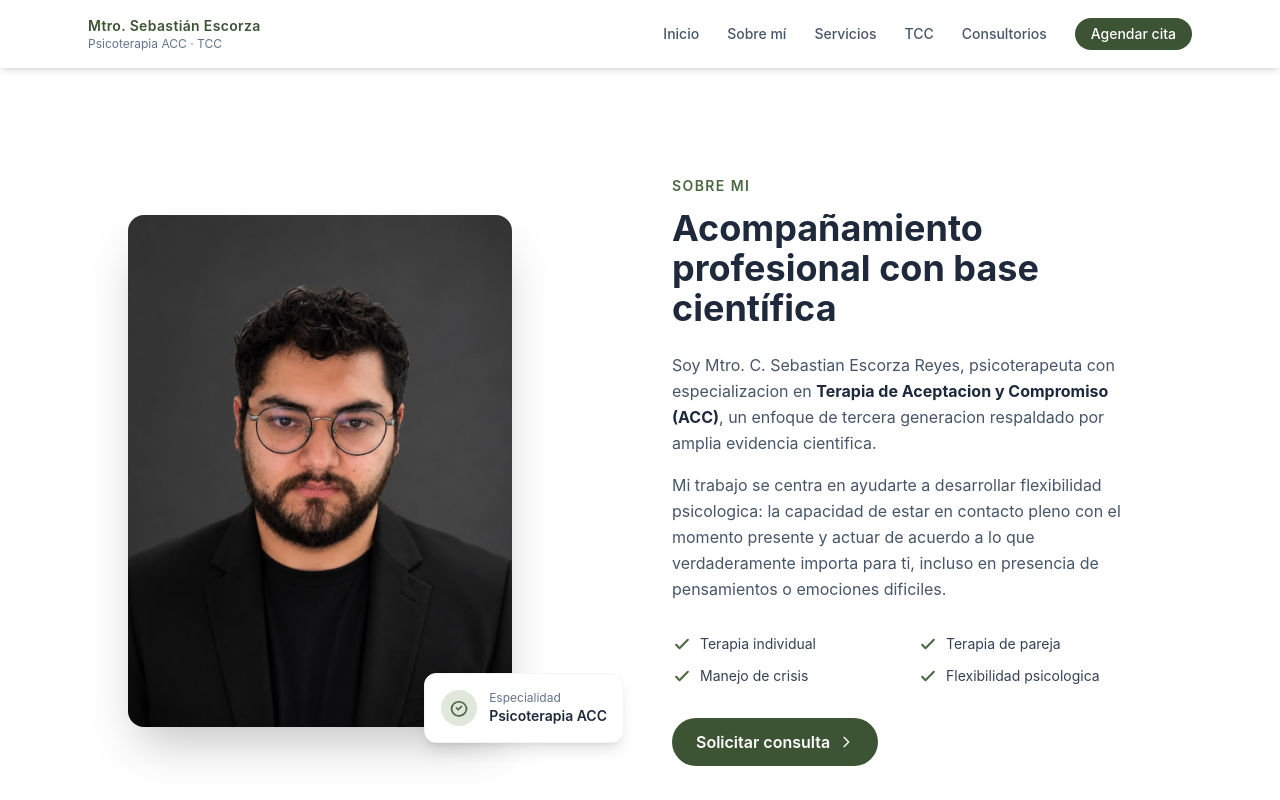
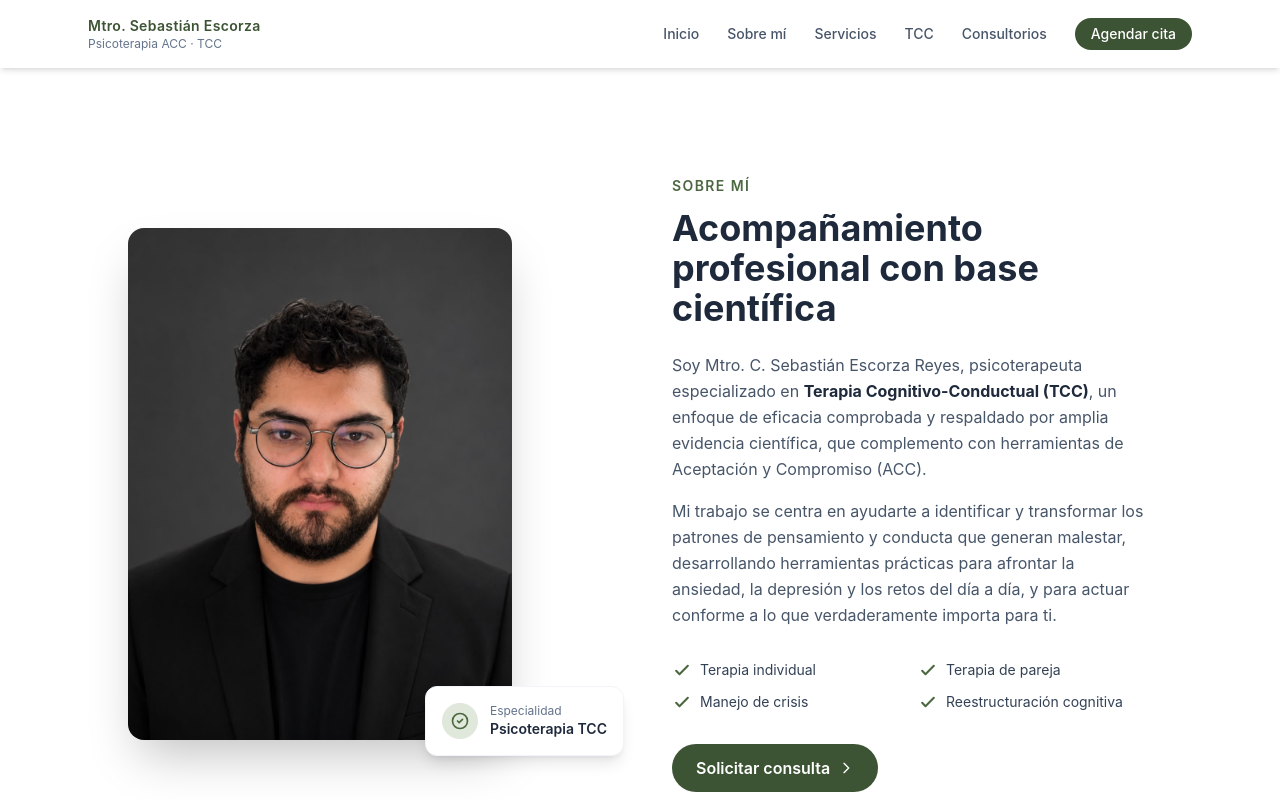
Before and after one commit to novumarketing/sebastian-psicologia, a Next.js app: page /sobre-mi in a window 1280 px wide. Shown: the top 800 px of the page. Built offline with nearby package versions, Linux system fonts and the light colour scheme.

Commit message:
Add files via upload

```diff
--- a/components/About.tsx
+++ b/components/About.tsx
@@ -9,40 +9,34 @@ export default function About() {
           <div className="relative overflow-hidden rounded-2xl shadow-2xl aspect-[3/4] max-w-sm mx-auto lg:mx-0 bg-primary-100">
             <img
               src="/sebastian.jpg"
-              alt="Mtro. C. Sebastian Escorza Reyes"
+              alt="Mtro. C. Sebastián Escorza Reyes"
               className="w-full h-full object-cover object-top"
             />
           </div>
           <div className="absolute -bottom-4 right-0 lg:-right-4 bg-white rounded-xl p-4 shadow-lg border border-slate-100 flex items-center gap-3">
             <div className="w-9 h-9 bg-primary-100 rounded-full flex items-center justify-center">
               <svg className="w-5 h-5 text-primary-600" fill="none" stroke="currentColor" viewBox="0 0 24 24">
-                <path strokeLinecap="round" strokeLinejoin="round" strokeWidth={2} d="M9 12l2 2 4-4m6 2a9 9 0 11-18 1 9 9 0 0118 1z"/>
+                <path strokeLinecap="round" strokeLinejoin="round" strokeWidth={2} d="M9 12l2 2 4-4m6 2a9 9 0 11-18 0 9 9 0 0118 0z"/>
               </svg>
             </div>
             <div>
               <p className="text-xs text-slate-500">Especialidad</p>
-              <p className="text-sm font-semibold text-slate-800">Psicoterapia ACC</p>
+              <p className="text-sm font-semibold text-slate-800">Psicoterapia TCC</p>
             </div>
           </div>
         </div>
 
         {/* Right */}
         <div>
-          <p className="text-primary-600 font-semibold text-sm uppercase tracking-widest mb-3">SOBRE MI</p>
+          <p className="text-primary-600 font-semibold text-sm uppercase tracking-widest mb-3">SOBRE MÍ</p>
           <h2 className="text-3xl md:text-4xl font-bold text-slate-800 mb-6">
             Acompañamiento profesional con base científica
           </h2>
           <p className="text-slate-600 leading-relaxed mb-4">
-            Soy Mtro. C. Sebastian Escorza Reyes, psicoterapeuta con
-            especializacion en <strong className="text-slate-800">Terapia de Aceptacion y Compromiso (ACC)</strong>, un
-            enfoque de tercera generacion respaldado por amplia evidencia
-            cientifica.
+            Soy Mtro. C. Sebastián Escorza Reyes, psicoterapeuta especializado en <strong className="text-slate-800">Terapia Cognitivo-Conductual (TCC)</strong>, un enfoque de eficacia comprobada y respaldado por amplia evidencia científica, que complemento con herramientas de Aceptación y Compromiso (ACC).
           </p>
           <p className="text-slate-600 leading-relaxed mb-8">
-            Mi trabajo se centra en ayudarte a desarrollar flexibilidad psicologica: la
-            capacidad de estar en contacto pleno con el momento presente y actuar
-            de acuerdo a lo que verdaderamente importa para ti, incluso en presencia
-            de pensamientos o emociones dificiles.
+            Mi trabajo se centra en ayudarte a identificar y transformar los patrones de pensamiento y conducta que generan malestar, desarrollando herramientas prácticas para afrontar la ansiedad, la depresión y los retos del día a día, y para actuar conforme a lo que verdaderamente importa para ti.
           </p>
 
           <div className="grid grid-cols-2 gap-3 mb-8">
@@ -50,7 +44,7 @@ export default function About() {
               'Terapia individual',
               'Terapia de pareja',
               'Manejo de crisis',
-              'Flexibilidad psicologica',
+              'Reestructuración cognitiva',
             ].map((item) => (
               <div key={item} className="flex items-center gap-2">
                 <svg className="w-5 h-5 text-primary-600 shrink-0" fill="none" stroke="currentColor" viewBox="0 0 24 24">
```
